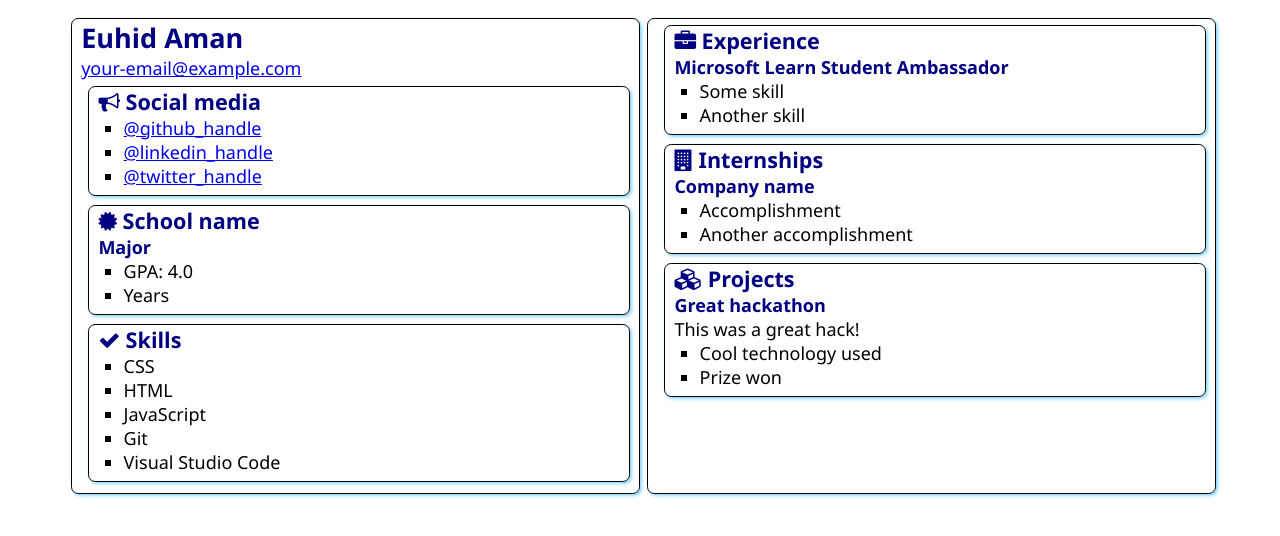
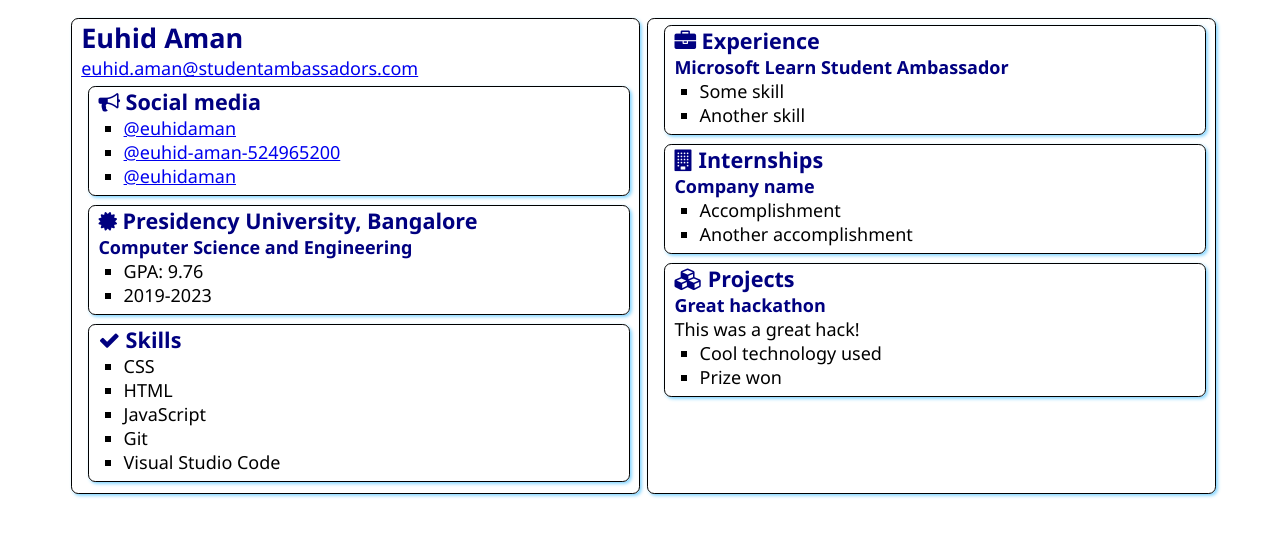
Before and after one commit to euhidaman/SATechnicalOnboarding, a plain HTML site: page src/index.html in a window 1280 px wide. Drawn offline with Linux system fonts and the light colour scheme.

Commit message:
Added education and social details

```diff
--- a/src/index.html
+++ b/src/index.html
@@ -17,7 +17,9 @@
       <article class="box">
         <h1>Euhid Aman</h1>
         <div>
-          <a href="mailto:your.email@example.com">your-email@example.com</a>
+          <a href="mailto:euhid.aman@studentambassadors.com"
+            >euhid.aman@studentambassadors.com</a
+          >
         </div>
 
         <section class="box">
@@ -26,11 +28,13 @@
             Social media
           </h2>
           <ul>
-            <li><a href="https://github.com/<handle>">@github_handle</a></li>
+            <li><a href="https://github.com/euhidaman">@euhidaman</a></li>
             <li>
-              <a href="https://linkedin.com/in/<handle>">@linkedin_handle</a>
+              <a href="https://linkedin.com/in/euhid-aman-524965200/"
+                >@euhid-aman-524965200</a
+              >
             </li>
-            <li><a href="https://twitter.com/<handle>">@twitter_handle</a></li>
+            <li><a href="https://twitter.com/euhidaman">@euhidaman</a></li>
           </ul>
         </section>
 
@@ -38,12 +42,12 @@
           <div class="education">
             <h2>
               <i class="fa fa-certificate" aria-hidden="true"></i>
-              School name
+              Presidency University, Bangalore
             </h2>
-            <h3>Major</h3>
+            <h3>Computer Science and Engineering</h3>
             <ul>
-              <li>GPA: 4.0</li>
-              <li>Years</li>
+              <li>GPA: 9.76</li>
+              <li>2019-2023</li>
             </ul>
           </div>
         </section>
```
